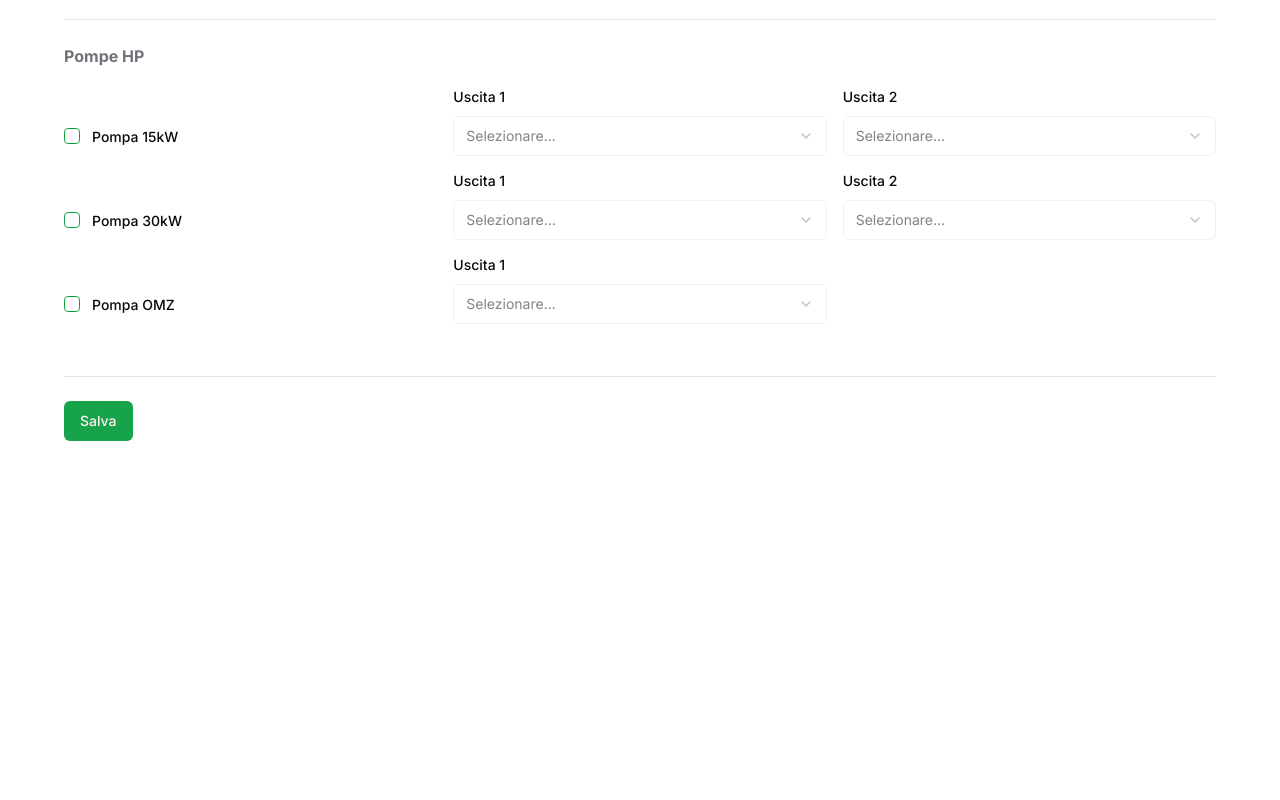
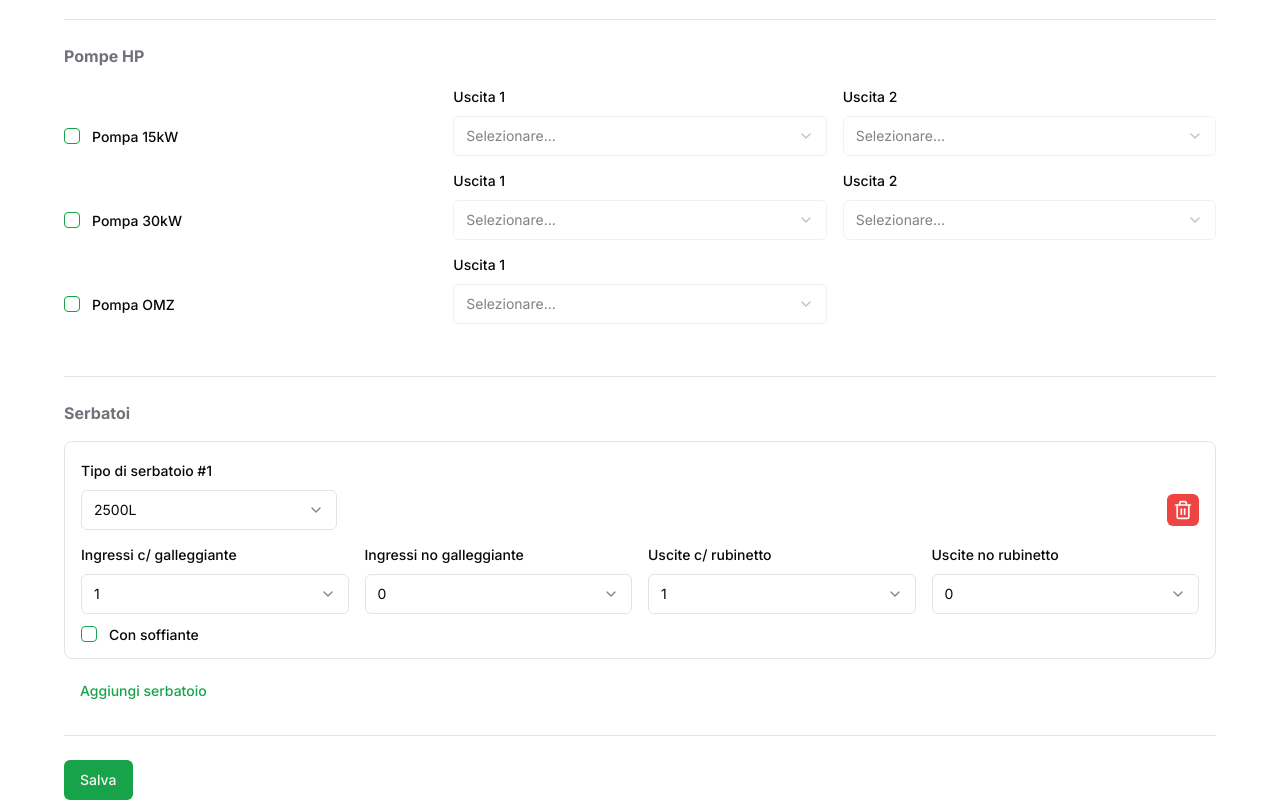
Before and after one commit to slinden2/product-configurator, a Next.js app: page /configurations/new in a window 1280 px wide. Shown: the part 1388-2188 px from the top of the page. Before the commit the page ends 1829 px from the top, so only its background shows below. Built offline with nearby package versions, Linux system fonts and the light colour scheme.

Commit message:
Adds water tank handling

```diff
--- /dev/null
+++ b/components/ConfigForm/WaterTankSection.tsx
@@ -0,0 +1,107 @@
+import CheckboxField from "@/components/CheckboxField";
+import { ConfigFormData } from "@/components/ConfigForm";
+import Fieldset from "@/components/Fieldset";
+import FieldsetContent from "@/components/FieldsetContent";
+import FieldsetItem from "@/components/FieldsetItem";
+import FieldsetRow from "@/components/FieldsetRow";
+import SelectField from "@/components/SelectField";
+import { Button } from "@/components/ui/button";
+import { getNumericSelectOptions } from "@/validation/common";
+import { selectFieldOptions, zodEnums } from "@/validation/configuration";
+import { Trash2 } from "lucide-react";
+import React from "react";
+import { useFieldArray, useFormContext } from "react-hook-form";
+
+const defaultObject: ConfigFormData["water_tanks"][0] = {
+  type: "" as any,
+  inlet_w_float_qty: "",
+  inlet_no_float_qty: "",
+  outlet_w_valve_qty: "",
+  outlet_no_valve_qty: "",
+  has_blower: false,
+};
+
+const WaterTankSection = () => {
+  const { control } = useFormContext<ConfigFormData>();
+  const { fields, append, remove } = useFieldArray({
+    control,
+    name: "water_tanks",
+  });
+
+  return (
+    <Fieldset title="Serbatoi">
+      <FieldsetContent>
+        {fields.map((field, index) => {
+          return (
+            <div key={field.id} className="p-4 border rounded-lg space-y-3">
+              <FieldsetRow className="flex gap-8">
+                <FieldsetItem className="flex-1 md:max-w-64">
+                  <SelectField
+                    name={`water_tanks.${index}.type` as any}
+                    label={`Tipo di serbatoio #${index + 1}`}
+                    items={selectFieldOptions.waterTankOpts}
+                  />
+                </FieldsetItem>
+                <FieldsetItem className="md:flex-initial flex items-end pb-1 ml-auto">
+                  <Button
+                    className="ml-auto"
+                    variant="destructive"
+                    size="sm_icon"
+                    onClick={() => remove(index)}>
+                    <Trash2 size={20} />
+                  </Button>
+                </FieldsetItem>
+              </FieldsetRow>
+              <FieldsetRow>
+                <FieldsetItem>
+                  <SelectField
+                    name={`water_tanks.${index}.inlet_w_float_qty` as any}
+                    label="Ingressi c/ galleggiante"
+                    items={getNumericSelectOptions([0, 1, 2])}
+                  />
+                </FieldsetItem>
+                <FieldsetItem>
+                  <SelectField
+                    name={`water_tanks.${index}.inlet_no_float_qty` as any}
+                    label="Ingressi no galleggiante"
+                    items={getNumericSelectOptions([0, 1, 2])}
+                  />
+                </FieldsetItem>
+                <FieldsetItem>
+                  <SelectField
+                    name={`water_tanks.${index}.outlet_w_valve_qty` as any}
+                    label="Uscite c/ rubinetto"
+                    items={getNumericSelectOptions([0, 1, 2])}
+                  />
+                </FieldsetItem>
+                <FieldsetItem>
+                  <SelectField
+                    name={`water_tanks.${index}.outlet_no_valve_qty` as any}
+                    label="Uscite no rubinetto"
+                    items={getNumericSelectOptions([0, 1, 2])}
+                  />
+                </FieldsetItem>
+              </FieldsetRow>
+              <FieldsetRow>
+                <FieldsetItem className="">
+                  <CheckboxField
+                    name={`water_tanks.${index}.has_blower` as any}
+                    label="Con soffiante"
+                  />
+                </FieldsetItem>
+              </FieldsetRow>
+            </div>
+          );
+        })}
+        <Button
+          variant="link"
+          type="button"
+          onClick={() => append(defaultObject)}>
+          Aggiungi serbatoio
+        </Button>
+      </FieldsetContent>
+    </Fieldset>
+  );
+};
+
+export default WaterTankSection;
--- a/components/ConfigForm/index.tsx
+++ b/components/ConfigForm/index.tsx
@@ -16,6 +16,7 @@ import RailSection from "@/components/ConfigForm/RailSection";
 import PanelSection from "@/components/ConfigForm/PanelSection";
 import HPPumpSection from "@/components/ConfigForm/HPPumpSection";
 import { DevTool } from "@hookform/devtools";
+import WaterTankSection from "@/components/ConfigForm/WaterTankSection";
 
 export type ConfigFormData = z.infer<typeof configSchema>;
 
@@ -37,6 +38,16 @@ const ConfigForm = () => {
       rail_guide_num: "0",
       panel_num: "ONE",
       panel_pos: "INTERNAL",
+      water_tanks: [
+        {
+          type: "2500L",
+          inlet_w_float_qty: "1",
+          inlet_no_float_qty: "0",
+          outlet_w_valve_qty: "1",
+          outlet_no_valve_qty: "0",
+          has_blower: false,
+        },
+      ],
     },
   });
 
@@ -57,6 +68,7 @@ const ConfigForm = () => {
           <RailSection />
           <PanelSection />
           <HPPumpSection />
+          <WaterTankSection />
           <Button type="submit">Salva</Button>
         </form>
       </Form>
--- a/components/ui/button.tsx
+++ b/components/ui/button.tsx
@@ -24,6 +24,7 @@ const buttonVariants = cva(
         sm: "h-9 rounded-md px-3",
         lg: "h-11 rounded-md px-8",
         icon: "h-10 w-10",
+        sm_icon: "h-8 w-8",
       },
     },
     defaultVariants: {
--- a/components/ui/radio-group.tsx
+++ /dev/null
@@ -1,44 +0,0 @@
-"use client"
-
-import * as React from "react"
-import * as RadioGroupPrimitive from "@radix-ui/react-radio-group"
-import { Circle } from "lucide-react"
-
-import { cn } from "@/lib/utils"
-
-const RadioGroup = React.forwardRef<
-  React.ElementRef<typeof RadioGroupPrimitive.Root>,
-  React.ComponentPropsWithoutRef<typeof RadioGroupPrimitive.Root>
->(({ className, ...props }, ref) => {
-  return (
-    <RadioGroupPrimitive.Root
-      className={cn("grid gap-2", className)}
-      {...props}
-      ref={ref}
-    />
-  )
-})
-RadioGroup.displayName = RadioGroupPrimitive.Root.displayName
-
-const RadioGroupItem = React.forwardRef<
-  React.ElementRef<typeof RadioGroupPrimitive.Item>,
-  React.ComponentPropsWithoutRef<typeof RadioGroupPrimitive.Item>
->(({ className, ...props }, ref) => {
-  return (
-    <RadioGroupPrimitive.Item
-      ref={ref}
-      className={cn(
-        "aspect-square h-4 w-4 rounded-full border border-primary text-primary ring-offset-background focus:outline-none focus-visible:ring-2 focus-visible:ring-ring focus-visible:ring-offset-2 disabled:cursor-not-allowed disabled:opacity-50",
-        className
-      )}
-      {...props}
-    >
-      <RadioGroupPrimitive.Indicator className="flex items-center justify-center">
-        <Circle className="h-2.5 w-2.5 fill-current text-current" />
-      </RadioGroupPrimitive.Indicator>
-    </RadioGroupPrimitive.Item>
-  )
-})
-RadioGroupItem.displayName = RadioGroupPrimitive.Item.displayName
-
-export { RadioGroup, RadioGroupItem }
--- a/validation/common.ts
+++ b/validation/common.ts
@@ -19,3 +19,10 @@ export function emptyStringOrUndefined() {
     z.undefined(),
   ]);
 }
+
+export const getNumericSelectOptions = (numArr: number[]): SelectOption[] => {
+  return numArr.map((num) => ({
+    value: num.toString(),
+    label: num.toString(),
+  }));
+};
--- a/validation/configSchema.ts
+++ b/validation/configSchema.ts
@@ -6,6 +6,7 @@ import { panelSchema } from "@/validation/configuration/panelSchema";
 import { railSchema } from "@/validation/configuration/railSchema";
 import { supplyTypeSchema } from "@/validation/configuration/supplyTypeSchema";
 import { waterSupplySchema } from "@/validation/configuration/waterSupplySchema";
+import { waterTankSchema } from "@/validation/configuration/waterTankSchema";
 import { z } from "zod";
 
 export const baseSchema = z.object({
@@ -21,6 +22,7 @@ export const configSchema = baseSchema
   .and(railSchema)
   .and(hpPumpSchema)
   .and(panelSchema)
+  .and(waterTankSchema)
   .superRefine((data, ctx) => {
     // Limit rail length to 25 if cable chain width is set
     if (data.cable_chain_width && parseInt(data.rail_length, 10) < 25) {
--- a/validation/configuration/index.ts
+++ b/validation/configuration/index.ts
@@ -55,6 +55,10 @@ import {
   waterPump2Opts,
   WaterPump2Enum,
 } from "@/validation/configuration/waterSupplySchema";
+import {
+  WaterTankTypeEnum,
+  waterTankOpts,
+} from "@/validation/configuration/waterTankSchema";
 
 export const zodEnums = {
   BrushTypeEnum,
@@ -75,6 +79,7 @@ export const zodEnums = {
   PanelNumEnum,
   PanelPosEnum,
   ExtPanelFixingType,
+  WaterTankTypeEnum,
 };
 
 export const selectFieldOptions: SelectOptionGroup = {
@@ -102,4 +107,5 @@ export const selectFieldOptions: SelectOptionGroup = {
   panelPositions,
   extPanelFixingTypes,
   cardQtyOpts,
+  waterTankOpts,
 };
--- /dev/null
+++ b/validation/configuration/waterTankSchema.ts
@@ -0,0 +1,60 @@
+import { SelectOption } from "@/types";
+import {
+  emptyStringOrUndefined,
+  generateSelectOptionsFromZodEnum,
+  genericRequiredMessage,
+} from "@/validation/common";
+import { z } from "zod";
+
+export const WaterTankTypeEnum = z.enum(
+  ["2000L", "2000L_JOLLY", "2500L", "4500L"],
+  {
+    message: genericRequiredMessage,
+  }
+);
+
+export const waterTankOpts: SelectOption[] = generateSelectOptionsFromZodEnum(
+  WaterTankTypeEnum,
+  ["2000L", "2000L Jolly", "2500L", "4500L"]
+);
+
+export const waterTankSchema = z.object({
+  water_tanks: z.array(
+    z
+      .object({
+        type: WaterTankTypeEnum,
+        inlet_w_float_qty: z
+          .string()
+          .min(1, { message: genericRequiredMessage }),
+        inlet_no_float_qty: z
+          .string()
+          .min(1, { message: genericRequiredMessage }),
+        outlet_w_valve_qty: z
+          .string()
+          .min(1, { message: genericRequiredMessage }),
+        outlet_no_valve_qty: z
+          .string()
+          .min(1, { message: genericRequiredMessage }),
+        has_blower: z
+          .boolean()
+          .or(emptyStringOrUndefined().transform((val) => Boolean(val))),
+      })
+      .superRefine((data, ctx) => {
+        if (
+          parseInt(data.outlet_no_valve_qty, 10) +
+            parseInt(data.outlet_w_valve_qty, 10) <
+          1
+        ) {
+          Object.keys(data)
+            .filter((field) => field.startsWith("outlet"))
+            .forEach((outlet) => {
+              ctx.addIssue({
+                code: z.ZodIssueCode.custom,
+                message: "Inserisci almeno una uscita.",
+                path: [outlet],
+              });
+            });
+        }
+      })
+  ),
+});
```
